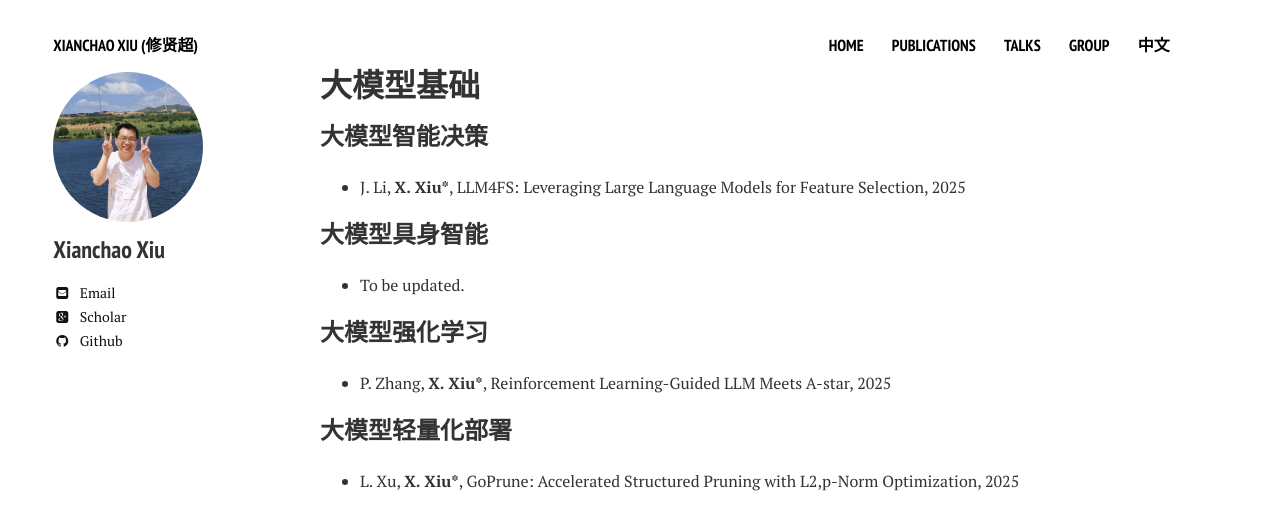
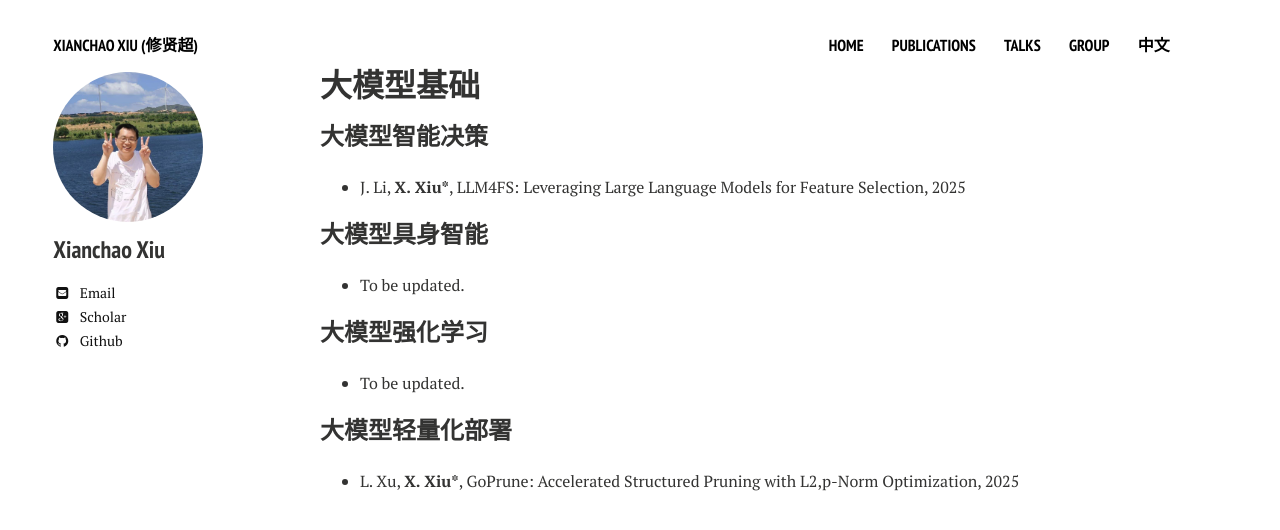
Before and after one commit to xianchaoxiu/xianchaoxiu.github.io, a Jekyll site: the page built from chinese/research/LLM/index.md, in a window 1280 px wide. Shown: the top 530 px of the page. Built offline with Jekyll 4.4.1, drawn with Linux system fonts in a browser that asks for light colours; nearby versions of some CDN libraries.

Commit message:
Update index.md

```diff
--- a/chinese/research/LLM/index.md
+++ b/chinese/research/LLM/index.md
@@ -17,7 +17,7 @@ share: false
 
 ### 大模型强化学习
 
-* P. Zhang, <b>X. Xiu*</b>, Reinforcement Learning-Guided LLM Meets A-star, 2025 <br>
+* To be updated.
 
 ### 大模型轻量化部署
 
```
